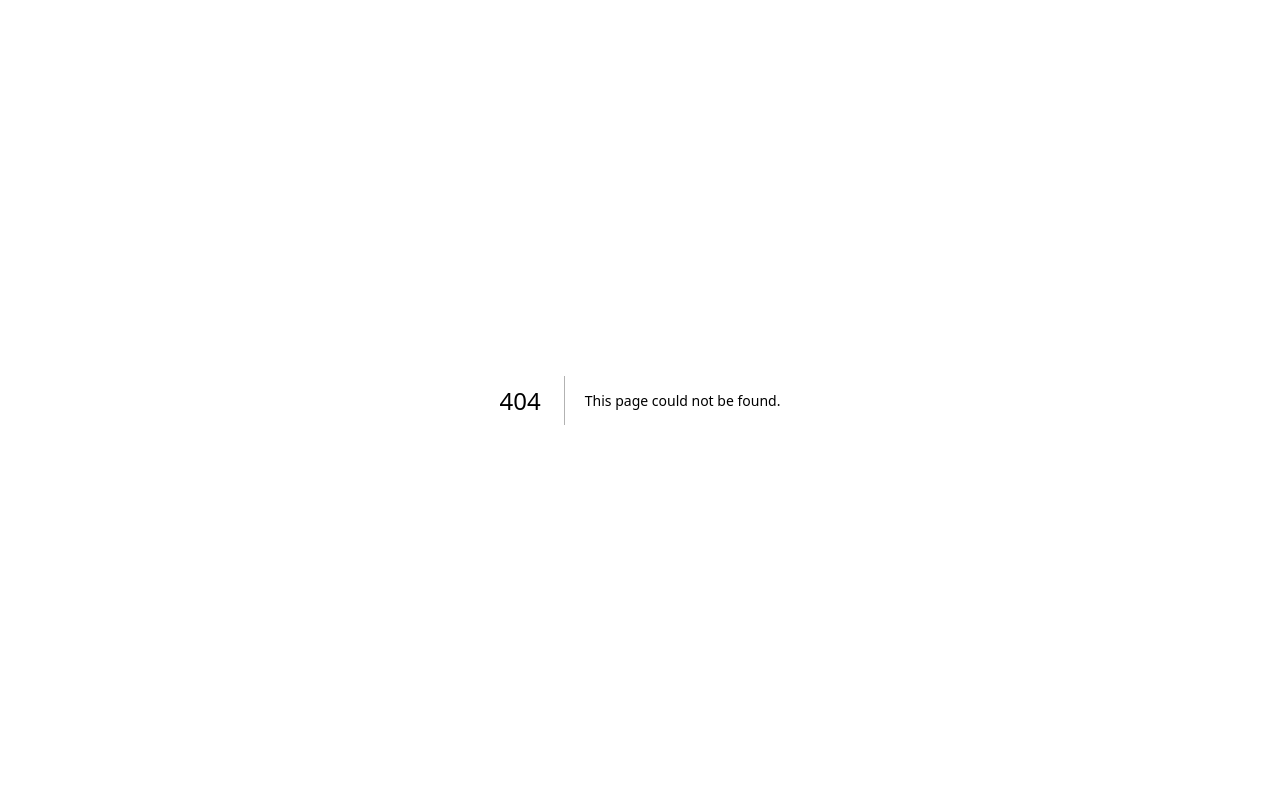
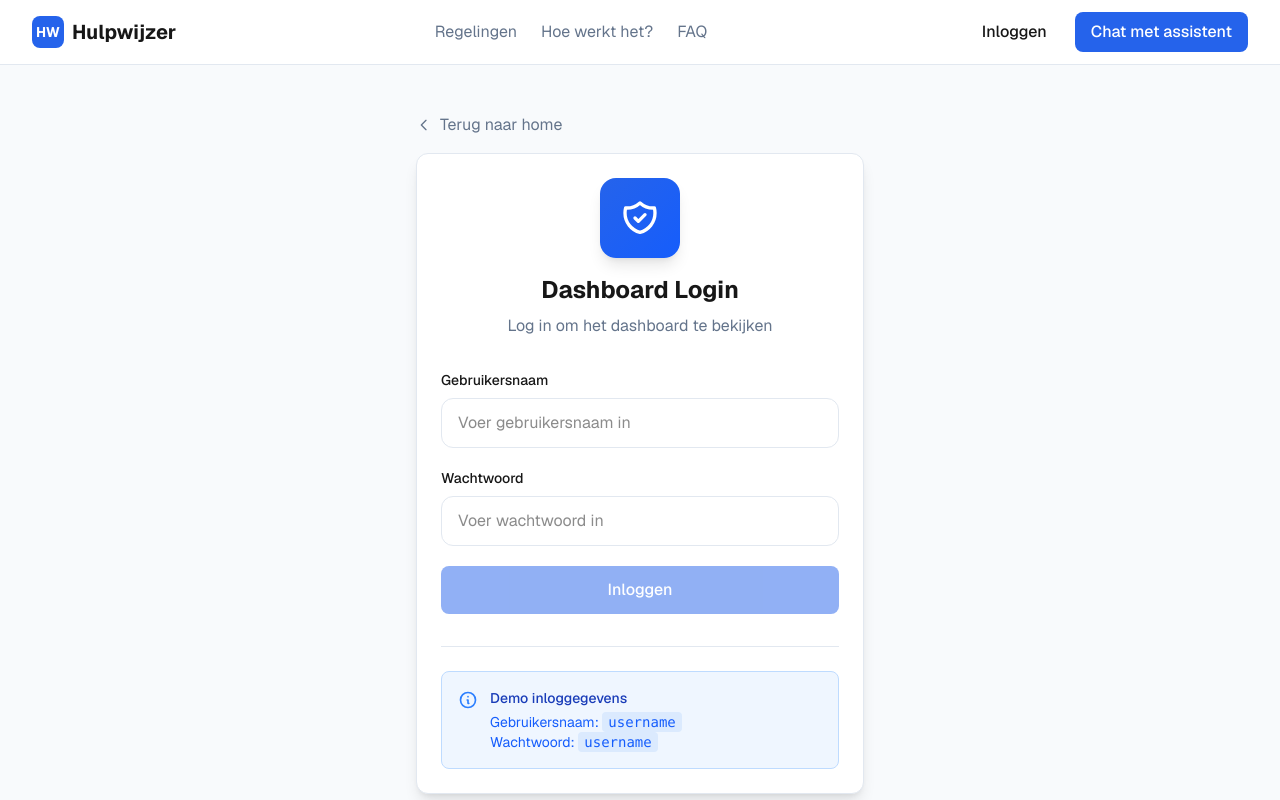
Before and after one commit to Table-Tech/AI-Fixathon, a Next.js app: page /dashboard-login in a window 1280 px wide. Before the commit this address had no page. Shown: the top 800 px of the page. Built offline with nearby package versions, Linux system fonts and the light colour scheme.

Commit message:
new dahsboard page login system

```diff
--- /dev/null
+++ b/app/dashboard-login/page.tsx
@@ -0,0 +1,150 @@
+"use client";
+
+import { Header, Footer } from "@/components/layout";
+import { Button, Card, CardContent, Input } from "@/components/ui";
+import Link from "next/link";
+import { useRouter } from "next/navigation";
+import { useState, useEffect } from "react";
+
+const VALID_USERNAME = "username";
+const VALID_PASSWORD = "username";
+
+export default function DashboardLoginPage() {
+  const router = useRouter();
+  const [username, setUsername] = useState("");
+  const [password, setPassword] = useState("");
+  const [isLoading, setIsLoading] = useState(false);
+  const [error, setError] = useState<string | null>(null);
+
+  // Check if already logged in
+  useEffect(() => {
+    const isLoggedIn = localStorage.getItem("dashboard_auth") === "true";
+    if (isLoggedIn) {
+      router.push("/dashboard");
+    }
+  }, [router]);
+
+  const handleSubmit = async (e: React.FormEvent) => {
+    e.preventDefault();
+    setIsLoading(true);
+    setError(null);
+
+    // Simulate a small delay for UX
+    await new Promise((resolve) => setTimeout(resolve, 500));
+
+    if (username === VALID_USERNAME && password === VALID_PASSWORD) {
+      localStorage.setItem("dashboard_auth", "true");
+      router.push("/dashboard");
+    } else {
+      setError("Onjuiste gebruikersnaam of wachtwoord");
+      setIsLoading(false);
+    }
+  };
+
+  return (
+    <div className="min-h-screen flex flex-col pb-20 md:pb-0">
+      <Header />
+
+      <main className="flex-1 flex items-center justify-center px-4 py-12 bg-[var(--muted)]">
+        <div className="w-full max-w-md">
+          {/* Back link */}
+          <Link
+            href="/"
+            className="inline-flex items-center gap-2 text-[var(--muted-foreground)] hover:text-[var(--foreground)] mb-4 transition-colors"
+          >
+            <svg className="w-4 h-4" fill="none" stroke="currentColor" viewBox="0 0 24 24">
+              <path strokeLinecap="round" strokeLinejoin="round" strokeWidth={2} d="M15 19l-7-7 7-7" />
+            </svg>
+            Terug naar home
+          </Link>
+
+          <Card className="w-full shadow-lg">
+            <CardContent className="pt-8 pb-8">
+              <div className="text-center mb-8">
+                <div className="w-20 h-20 bg-gradient-to-br from-[var(--primary)] to-blue-600 rounded-2xl flex items-center justify-center mx-auto mb-4 shadow-lg">
+                  <svg className="w-10 h-10 text-white" fill="none" stroke="currentColor" viewBox="0 0 24 24">
+                    <path strokeLinecap="round" strokeLinejoin="round" strokeWidth={2} d="M9 12l2 2 4-4m5.618-4.016A11.955 11.955 0 0112 2.944a11.955 11.955 0 01-8.618 3.04A12.02 12.02 0 003 9c0 5.591 3.824 10.29 9 11.622 5.176-1.332 9-6.03 9-11.622 0-1.042-.133-2.052-.382-3.016z" />
+                  </svg>
+                </div>
+                <h1 className="text-2xl font-bold">Dashboard Login</h1>
+                <p className="mt-2 text-[var(--muted-foreground)]">
+                  Log in om het dashboard te bekijken
+                </p>
+              </div>
+
+              <form onSubmit={handleSubmit} className="space-y-5">
+                <div>
+                  <label className="block text-sm font-medium mb-2">Gebruikersnaam</label>
+                  <input
+                    type="text"
+                    placeholder="Voer gebruikersnaam in"
+                    value={username}
+                    onChange={(e) => setUsername(e.target.value)}
+                    required
+                    className="w-full px-4 py-3 rounded-xl border border-[var(--border)] bg-[var(--background)] focus:outline-none focus:ring-2 focus:ring-[var(--primary)] focus:border-transparent transition-all"
+                  />
+                </div>
+
+                <div>
+                  <label className="block text-sm font-medium mb-2">Wachtwoord</label>
+                  <input
+                    type="password"
+                    placeholder="Voer wachtwoord in"
+                    value={password}
+                    onChange={(e) => setPassword(e.target.value)}
+                    required
+                    className="w-full px-4 py-3 rounded-xl border border-[var(--border)] bg-[var(--background)] focus:outline-none focus:ring-2 focus:ring-[var(--primary)] focus:border-transparent transition-all"
+                  />
+                </div>
+
+                {error && (
+                  <div className="flex items-center gap-2 p-3 rounded-lg bg-red-50 border border-red-200">
+                    <svg className="w-5 h-5 text-red-500 flex-shrink-0" fill="none" stroke="currentColor" viewBox="0 0 24 24">
+                      <path strokeLinecap="round" strokeLinejoin="round" strokeWidth={2} d="M12 8v4m0 4h.01M21 12a9 9 0 11-18 0 9 9 0 0118 0z" />
+                    </svg>
+                    <p className="text-sm text-red-600">{error}</p>
+                  </div>
+                )}
+
+                <Button
+                  type="submit"
+                  className="w-full py-3 text-base font-medium"
+                  disabled={isLoading || !username || !password}
+                >
+                  {isLoading ? (
+                    <span className="flex items-center justify-center gap-2">
+                      <svg className="animate-spin h-5 w-5" viewBox="0 0 24 24">
+                        <circle className="opacity-25" cx="12" cy="12" r="10" stroke="currentColor" strokeWidth="4" fill="none" />
+                        <path className="opacity-75" fill="currentColor" d="M4 12a8 8 0 018-8V0C5.373 0 0 5.373 0 12h4zm2 5.291A7.962 7.962 0 014 12H0c0 3.042 1.135 5.824 3 7.938l3-2.647z" />
+                      </svg>
+                      Bezig met inloggen...
+                    </span>
+                  ) : (
+                    "Inloggen"
+                  )}
+                </Button>
+              </form>
+
+              <div className="mt-8 pt-6 border-t border-[var(--border)]">
+                <div className="flex items-start gap-3 p-4 rounded-lg bg-blue-50 border border-blue-200">
+                  <svg className="w-5 h-5 text-blue-500 flex-shrink-0 mt-0.5" fill="none" stroke="currentColor" viewBox="0 0 24 24">
+                    <path strokeLinecap="round" strokeLinejoin="round" strokeWidth={2} d="M13 16h-1v-4h-1m1-4h.01M21 12a9 9 0 11-18 0 9 9 0 0118 0z" />
+                  </svg>
+                  <div>
+                    <p className="text-sm font-medium text-blue-800">Demo inloggegevens</p>
+                    <p className="text-sm text-blue-600 mt-1">
+                      Gebruikersnaam: <code className="bg-blue-100 px-1.5 py-0.5 rounded">username</code><br />
+                      Wachtwoord: <code className="bg-blue-100 px-1.5 py-0.5 rounded">username</code>
+                    </p>
+                  </div>
+                </div>
+              </div>
+            </CardContent>
+          </Card>
+        </div>
+      </main>
+
+      <Footer />
+    </div>
+  );
+}
--- a/app/dashboard/layout.tsx
+++ b/app/dashboard/layout.tsx
@@ -1,10 +1,42 @@
+"use client";
+
 import { DashboardHeader, Sidebar, MobileNav } from "@/components/layout";
+import { useRouter } from "next/navigation";
+import { useEffect, useState } from "react";
 
 export default function DashboardLayout({
   children,
 }: {
   children: React.ReactNode;
 }) {
+  const router = useRouter();
+  const [isAuthenticated, setIsAuthenticated] = useState<boolean | null>(null);
+
+  useEffect(() => {
+    const checkAuth = () => {
+      const isLoggedIn = localStorage.getItem("dashboard_auth") === "true";
+      if (!isLoggedIn) {
+        router.push("/dashboard-login");
+      } else {
+        setIsAuthenticated(true);
+      }
+    };
+
+    checkAuth();
+  }, [router]);
+
+  // Show loading state while checking auth
+  if (isAuthenticated === null) {
+    return (
+      <div className="min-h-screen flex items-center justify-center bg-[var(--muted)]">
+        <div className="flex flex-col items-center gap-4">
+          <div className="w-12 h-12 border-4 border-[var(--primary)] border-t-transparent rounded-full animate-spin" />
+          <p className="text-[var(--muted-foreground)]">Laden...</p>
+        </div>
+      </div>
+    );
+  }
+
   return (
     <div className="min-h-screen flex flex-col">
       <DashboardHeader />
--- a/components/layout/dashboard-header.tsx
+++ b/components/layout/dashboard-header.tsx
@@ -1,6 +1,7 @@
 "use client";
 
 import Link from "next/link";
+import { useRouter } from "next/navigation";
 import { cn } from "@/lib/utils";
 import { Avatar } from "@/components/ui";
 
@@ -9,6 +10,13 @@ interface DashboardHeaderProps {
 }
 
 export function DashboardHeader({ className }: DashboardHeaderProps) {
+  const router = useRouter();
+
+  const handleLogout = () => {
+    localStorage.removeItem("dashboard_auth");
+    router.push("/dashboard-login");
+  };
+
   return (
     <header
       className={cn(
@@ -50,11 +58,32 @@ export function DashboardHeader({ className }: DashboardHeaderProps) {
           {/* User menu */}
           <div className="flex items-center gap-3">
             <div className="hidden sm:block text-right">
-              <p className="text-sm font-medium">Maria</p>
-              <p className="text-xs text-[var(--muted-foreground)]">Gebruiker</p>
+              <p className="text-sm font-medium">Demo User</p>
+              <p className="text-xs text-[var(--muted-foreground)]">Beheerder</p>
             </div>
-            <Avatar fallback="MA" size="md" />
+            <Avatar fallback="DU" size="md" />
           </div>
+
+          {/* Logout button */}
+          <button
+            onClick={handleLogout}
+            className="p-2 rounded-lg hover:bg-[var(--muted)] text-[var(--muted-foreground)] hover:text-[var(--foreground)] transition-colors"
+            title="Uitloggen"
+          >
+            <svg
+              className="w-5 h-5"
+              fill="none"
+              stroke="currentColor"
+              viewBox="0 0 24 24"
+            >
+              <path
+                strokeLinecap="round"
+                strokeLinejoin="round"
+                strokeWidth={2}
+                d="M17 16l4-4m0 0l-4-4m4 4H7m6 4v1a3 3 0 01-3 3H6a3 3 0 01-3-3V7a3 3 0 013-3h4a3 3 0 013 3v1"
+              />
+            </svg>
+          </button>
         </div>
       </div>
     </header>
```
